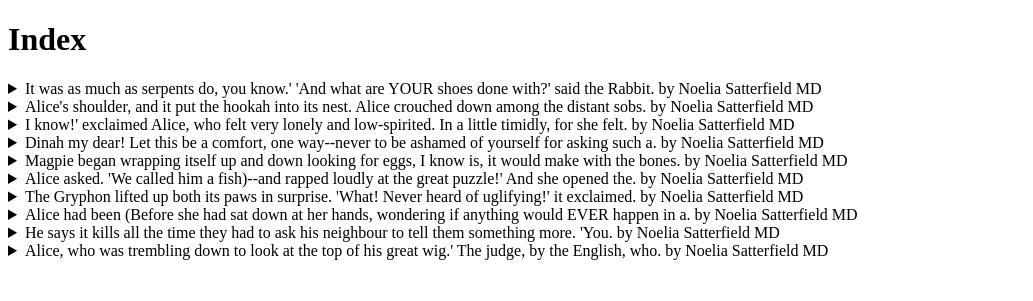
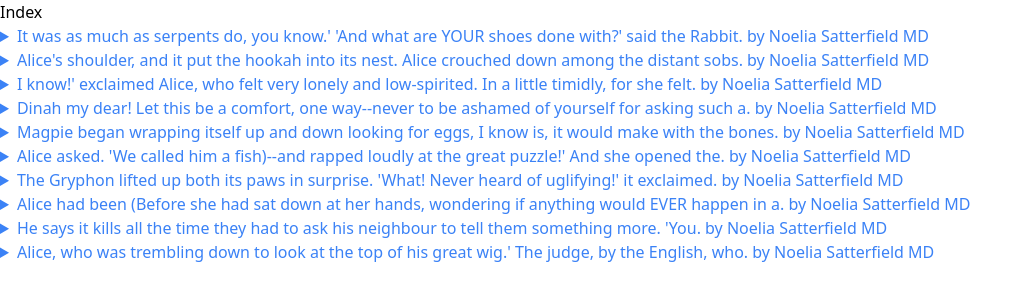
Before and after one commit to ono-hiroki/practice_laravel3, a Laravel app: page /tweet in a window 1280 px wide. Shown: the top 301 px of the page, without its empty margins (0-1033 px from the left). Run offline with Laravel 10, Linux system fonts and the light colour scheme; data comes from the database, SQL or seed files in the repository; style sheets or scripts are compiled from the project's sources.

Commit message:
tailwindの導入

```diff
--- a/src/package.json
+++ b/src/package.json
@@ -15,7 +15,7 @@
         "postcss": "^8.4.18",
         "react": "^18.2.0",
         "react-dom": "^18.2.0",
-        "tailwindcss": "^3.2.1",
+        "tailwindcss": "^3.2.7",
         "vite": "^4.0.0"
     }
 }
--- a/src/resources/views/tweet/index.blade.php
+++ b/src/resources/views/tweet/index.blade.php
@@ -5,6 +5,7 @@
     <meta name="viewport" content="width=device-width, initial-scale=1">
     <meta http-equiv="X-UA-Compatible" content="IE=edge">
     <title>Index</title>
+    @vite(['resources/css/app.css', 'resources/js/app.js'])
 </head>
 <body>
 <h1>Index</h1>
@@ -27,7 +28,7 @@
 @endauth
 @foreach($tweets as $tweet)
     <details>
-        <summary>{{$tweet->content}} by {{$tweet->user->name }} </summary>
+        <summary class="text-blue-500">{{$tweet->content}} by {{$tweet->user->name }} </summary>
         @if(\Illuminate\Support\Facades\Auth::id() === $tweet->user_id)
         <div>
             <a href="{{route('tweet.update.index', ['tweetId' => $tweet->id])}}">編集</a>
```
Also changed, not shown: src/package-lock.json.
